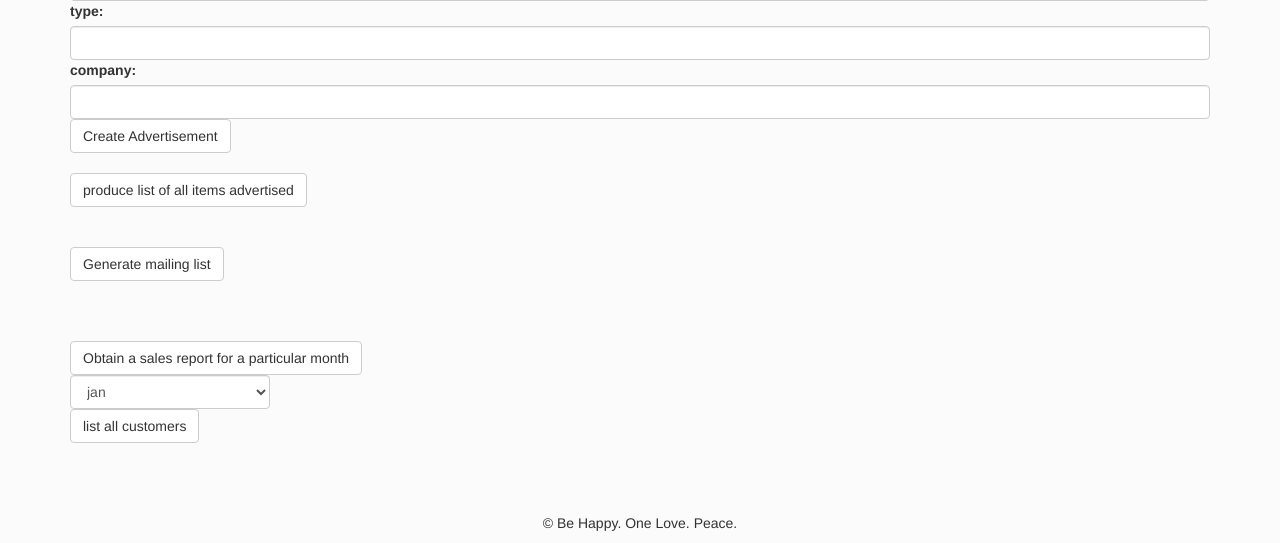
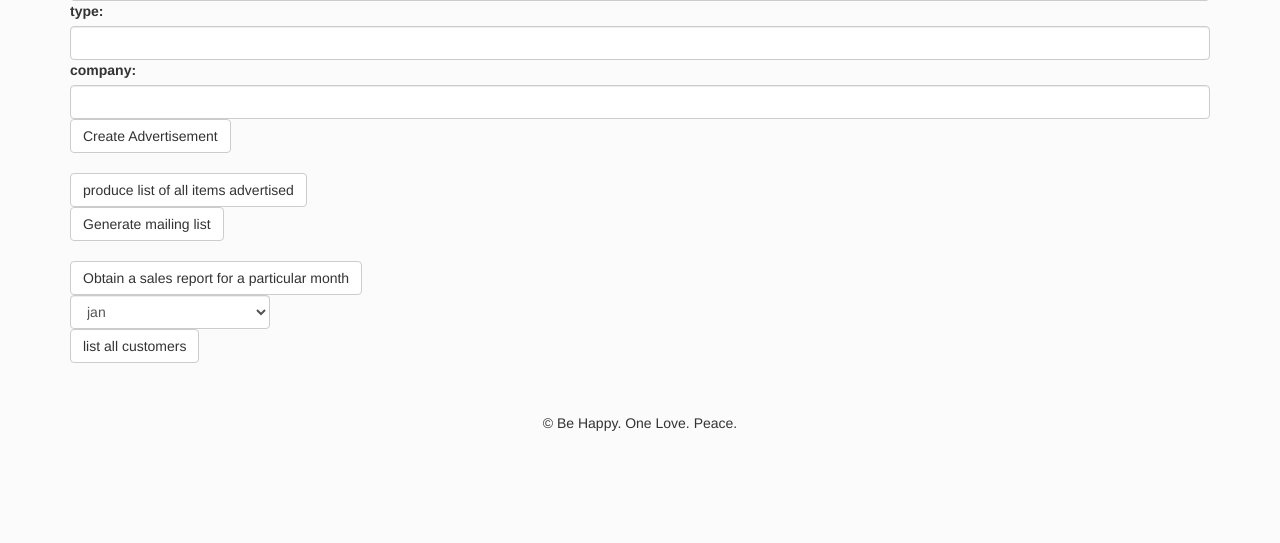
Before and after one commit to karlfloersch/friends-r-us, a Django app: template social_network/templates/employee.html in a window 1280 px wide. Shown: the part 307-850 px from the top of the page. After the commit the page ends 738 px from the top, so only its background shows below. Run offline with Django 3.2, Linux system fonts and the light colour scheme; the template is opened without the code that fills it, so the values that code supplies are empty; some libraries are stand-ins or nearby versions.

Commit message:
before commit

```diff
--- a/social_network/templates/employee.html
+++ b/social_network/templates/employee.html
@@ -26,12 +26,12 @@
 
 
 <button class="btn btn-default" type="produce_list_of_all_items_advertised" id="produce-list-of-all-items-advertised">produce list of all items advertised</button>
-<table class="table" id = "advertisement-list">
+<table class="table" id = "advertisement-list" style="display:none;">
 </table>
 <br>
 
 <button class="btn btn-default" type="generate_mailing_list" id="generate-mailing-list">Generate mailing list</button>
-<table class="table" id = "mailing-list">
+<table class="table" id = "mailing-list" style="display:none;">
 </table>
 <br>
 <br>
@@ -52,10 +52,10 @@
 </select>
 
 <!-- <button type="bhidesalesreportbutton" onclick="hidesalesreport" >hide</button>  -->
-<table border="1" id = "sales_table">
+<table border="1" id = "sales_table" style="display:none;">
 </table>
 
 <button class="btn btn-default" type="list_all_customers" id="list-all-customers">list all customers</button>
-<table class="table" id = "customer_table">
+<table class="table" id = "customer_table" style="display:none;">
 </table>
 {% endblock %}
--- a/social_network/views.py
+++ b/social_network/views.py
@@ -203,11 +203,6 @@ def delete_advertisement_ajax(request):
 @login_required
 def list_all_customers_ajax(request):
     val = queries.customer_list()
-
-    print(val[0])
-    t = datetime.datetime(val[0][12])
-    t.strftime('%m/%d/%Y')
-
     return HttpResponse(json.dumps({'items':val}) ,content_type="application/json")
 
 @login_required
--- a/static/js/employee.js
+++ b/static/js/employee.js
@@ -77,24 +77,25 @@ var list_all_customers = function(){
         // console.log(response);
         // mailing-list
         // P.id, P.firstname, P.lastname, P.gender, P.address, P.city, P.state, P.zipcode, P.telephone, C.email, C.rating, C.date_of_birth
-
+        // ;
+        $('#customer_table').toggle();
         var i;
         $('#customer_table').append('<tr><td>' + "id" +'</td><td>' + "firstname" + '</td><td>'+"lastname"+'</td><td>'+"gender"+'</td><td>'+"address"+'</td><td>'+"city"+'</td><td>'+"state"+'</td><td>'+"zipcode"+'</td><td>'+"telephone"+'</td><td>'+"email"+'</td><td>'+"rating"+'</td><td>'+"date_of_birth"+ '</td></tr>');
         $('#customer_table').find("tr:gt(0)").remove();
+        // console.log("bobs");
         for (i = 0; i < response.items.length; i++) {
             var j;
             var strings = '<tr><td>'
-            console.log('bob');
+            // console.log('bob');
             for(j = 0 ; j<response.items[i].length; j++){
                 if(j==response.items[i].length-1){
                     strings = strings + response.items[i][j];
                 }else{
-                    console.log(response.items[i][j]);
                     strings = strings + response.items[i][j] + '</td><td>';
                 }
             }
             strings = strings +'</td><td class="update-cust-list-row">Update' +'</td><td class="delete-cust-list-row">Delete'+ '</td></tr>'
-
+            // console.log(strings);
             $('#customer_table').append(strings);
         }
         // $('.update-cust-list-row').click(function() {
```
